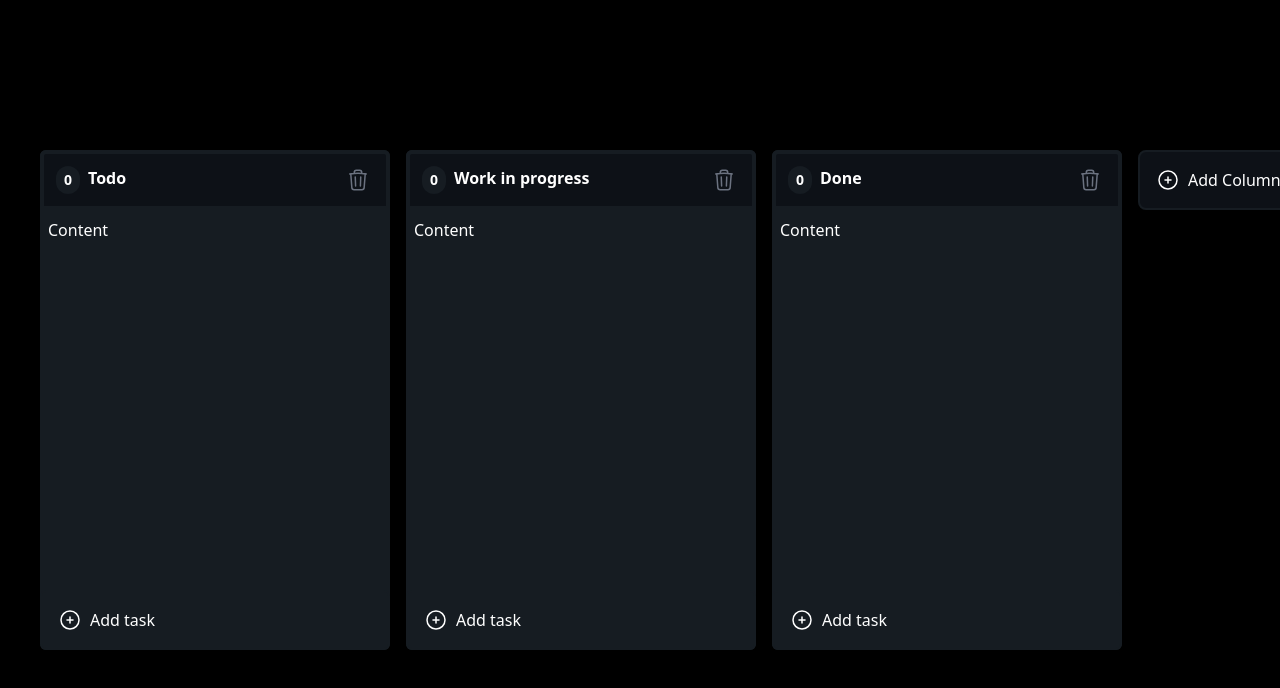
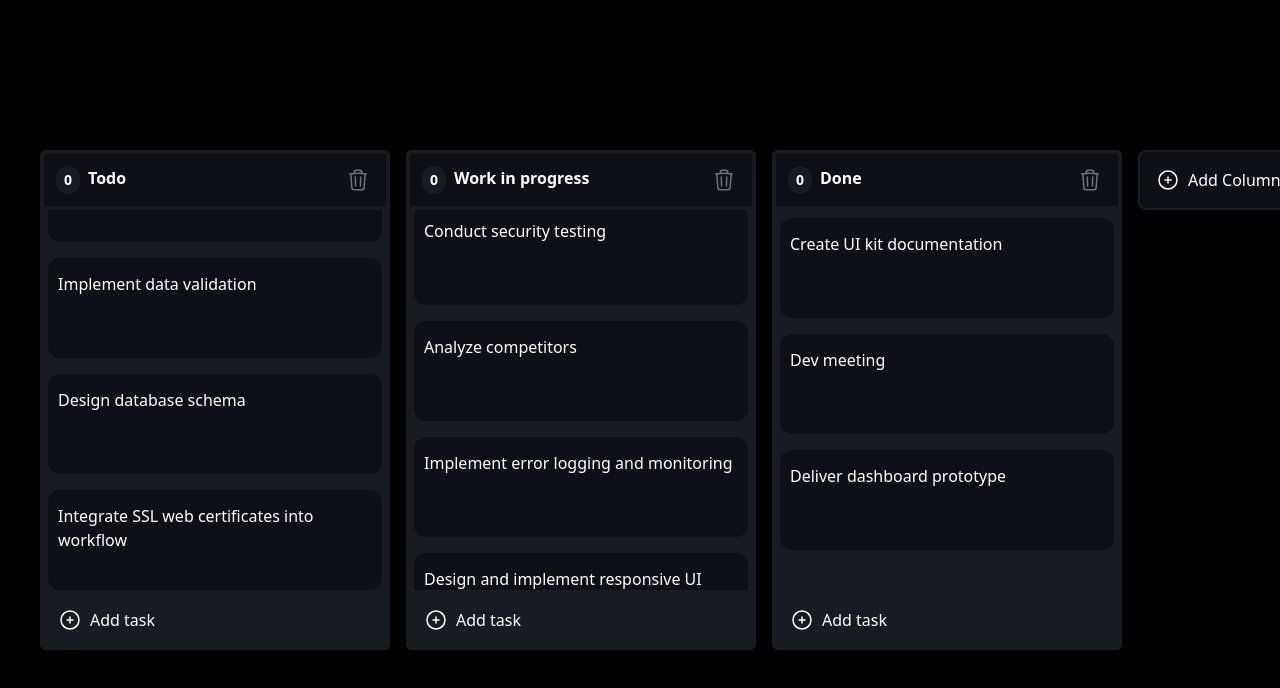
Before and after one commit to Dmitriifd/react-kanban-board, a React (Vite) app: page / in a window 1280 px wide. Shown: the top 688 px of the page. Built offline with nearby package versions, Linux system fonts and the light colour scheme.

Commit message:
Add tasks

```diff
--- a/src/components/ColumnContainer.tsx
+++ b/src/components/ColumnContainer.tsx
@@ -1,17 +1,30 @@
 import PlusIcon from '@icons/PlusIcon';
 import TrashIcon from '@icons/TrashIcon';
-import { Column, Task } from 'src/types';
+import { Column, Id, Task } from 'src/types';
 import { useSortable } from '@dnd-kit/sortable';
 import { CSS } from '@dnd-kit/utilities';
 import { useState } from 'react';
+import TaskCard from './TaskCard';
 
 interface ColumnContainerProps {
   column: Column;
-  deleteColumn: (id: string) => void;
-  updateColumn: (id: string, title: string) => void;
+  deleteColumn: (id: Id) => void;
+  updateColumn: (id: Id, title: string) => void;
+  createTask: (columnId: Id) => void;
+  updateTask: (id: Id, content: string) => void;
+  deleteTask: (id: Id) => void;
+  tasks: Task[];
 }
 
-const ColumnContainer = ({ column, deleteColumn, updateColumn }: ColumnContainerProps) => {
+const ColumnContainer = ({
+  column,
+  deleteColumn,
+  updateColumn,
+  createTask,
+  updateTask,
+  deleteTask,
+  tasks
+}: ColumnContainerProps) => {
   const [editMode, setEditMode] = useState(false);
   const { setNodeRef, attributes, listeners, transform, transition, isDragging } = useSortable({
     id: column.id,
@@ -124,10 +137,14 @@ const ColumnContainer = ({ column, deleteColumn, updateColumn }: ColumnContainer
       </div>
       {/* Column task container */}
       <div className="flex flex-grow flex-col gap-4 p-2 overflow-x-hidden overflow-y-auto">
-        Content
+        {tasks.map((task) => (
+          <TaskCard key={task.id} task={task} deleteTask={deleteTask} updateTask={updateTask} />
+        ))}
       </div>
       {/* Column footer */}
-      <button className="flex gap-2 items-center border-columnBackgroundColor border-2 rounded-md p-4 border-x-columnBackgroundColor hover:bg-mainBackgroundColor hover:text-rose-500 active:bg-black">
+      <button
+        className="flex gap-2 items-center border-columnBackgroundColor border-2 rounded-md p-4 border-x-columnBackgroundColor hover:bg-mainBackgroundColor hover:text-rose-500 active:bg-black"
+        onClick={() => createTask(column.id)}>
         <PlusIcon />
         Add task
       </button>
--- a/src/components/KanbanBoard.tsx
+++ b/src/components/KanbanBoard.tsx
@@ -105,6 +105,30 @@ const KanbanBoard = () => {
   const [tasks, setTasks] = useState<Task[]>(defaultTasks);
   const columnsId = useMemo(() => columns.map((col) => col.id), [columns]);
   const [activeColumn, setActiveColumn] = useState<Column | null>(null);
+
+  function createTask(columnId: Id) {
+    const newTask: Task = {
+      id: uuidv4(),
+      columnId,
+      content: `Task ${tasks.length + 1}`
+    };
+
+    setTasks([...tasks, newTask]);
+  }
+
+  function deleteTask(id: Id) {
+    const newTasks = tasks.filter((task) => task.id !== id);
+    setTasks(newTasks);
+  }
+
+  function updateTask(id: Id, content: string) {
+    const newTasks = tasks.map((task) => {
+      if (task.id !== id) return task;
+      return { ...task, content };
+    });
+
+    setTasks(newTasks);
+  }
 
   function createNewColumn() {
     const columnToAdd: Column = {
@@ -242,6 +266,10 @@ const KanbanBoard = () => {
                   column={col}
                   deleteColumn={deleteColumn}
                   updateColumn={updateColumn}
+                  createTask={createTask}
+                  deleteTask={deleteTask}
+                  updateTask={updateTask}
+                  tasks={tasks.filter((task) => task.columnId === col.id)}
                 />
               ))}
             </SortableContext>
@@ -271,6 +299,9 @@ const KanbanBoard = () => {
                 column={activeColumn}
                 deleteColumn={deleteColumn}
                 updateColumn={updateColumn}
+                createTask={createTask}
+                deleteTask={deleteTask}
+                updateTask={updateTask}
               />
             )}
           </DragOverlay>,
--- /dev/null
+++ b/src/components/TaskCard.tsx
@@ -0,0 +1,106 @@
+import { useState } from 'react';
+import { useSortable } from '@dnd-kit/sortable';
+import { CSS } from '@dnd-kit/utilities';
+import { Id, Task } from 'src/types';
+import TrashIcon from '@icons/TrashIcon';
+
+interface TaskCardProps {
+  task: Task;
+  deleteTask: (id: Id) => void;
+  updateTask: (id: Id, content: string) => void;
+}
+
+function TaskCard({ task, deleteTask, updateTask }: TaskCardProps) {
+  const [mouseIsOver, setMouseIsOver] = useState(false);
+  const [editMode, setEditMode] = useState(true);
+
+  const { setNodeRef, attributes, listeners, transform, transition, isDragging } = useSortable({
+    id: task.id,
+    data: {
+      type: 'Task',
+      task
+    },
+    disabled: editMode
+  });
+
+  const style = {
+    transition,
+    transform: CSS.Transform.toString(transform)
+  };
+
+  const toggleEditMode = () => {
+    setEditMode((prev) => !prev);
+    setMouseIsOver(false);
+  };
+
+  if (isDragging) {
+    return (
+      <div
+        ref={setNodeRef}
+        style={style}
+        className="
+        opacity-30
+      bg-mainBackgroundColor p-2.5 h-[100px] min-h-[100px] items-center flex text-left rounded-xl border-2 border-rose-500  cursor-grab relative
+      "
+      />
+    );
+  }
+
+  if (editMode) {
+    return (
+      <div
+        ref={setNodeRef}
+        style={style}
+        {...attributes}
+        {...listeners}
+        className="bg-mainBackgroundColor p-2.5 h-[100px] min-h-[100px] items-center flex text-left rounded-xl hover:ring-2 hover:ring-inset hover:ring-rose-500 cursor-grab relative">
+        <textarea
+          className="
+        h-[90%]
+        w-full resize-none border-none rounded bg-transparent text-white focus:outline-none
+        "
+          value={task.content}
+          autoFocus
+          placeholder="Task content here"
+          onBlur={toggleEditMode}
+          onKeyDown={(e) => {
+            if (e.key === 'Enter' && e.shiftKey) {
+              toggleEditMode();
+            }
+          }}
+          onChange={(e) => updateTask(task.id, e.target.value)}
+        />
+      </div>
+    );
+  }
+
+  return (
+    <div
+      ref={setNodeRef}
+      style={style}
+      {...attributes}
+      {...listeners}
+      onClick={toggleEditMode}
+      className="bg-mainBackgroundColor p-2.5 h-[100px] min-h-[100px] items-center flex text-left rounded-xl hover:ring-2 hover:ring-inset hover:ring-rose-500 cursor-grab relative task"
+      onMouseEnter={() => {
+        setMouseIsOver(true);
+      }}
+      onMouseLeave={() => {
+        setMouseIsOver(false);
+      }}>
+      <p className="my-auto h-[90%] w-full overflow-y-auto overflow-x-hidden whitespace-pre-wrap">
+        {task.content}
+      </p>
+
+      {mouseIsOver && (
+        <button
+          onClick={() => deleteTask(task.id)}
+          className="stroke-white absolute right-4 top-1/2 -translate-y-1/2 bg-columnBackgroundColor p-2 rounded opacity-60 hover:opacity-100">
+          <TrashIcon />
+        </button>
+      )}
+    </div>
+  );
+}
+
+export default TaskCard;
```
